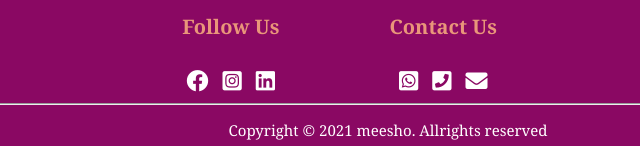
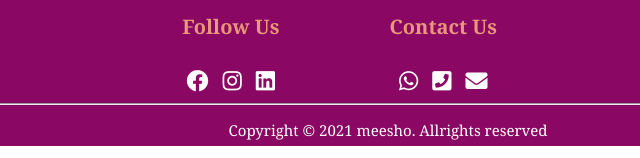
Before and after one commit to sr3255/Meghana, a plain HTML site: page services.html in a window 1280 px wide. Shown: the part 7268-7426 px from the top of the page, 252-892 px from the left. Drawn offline with Linux system fonts and the light colour scheme.

Commit message:
Update services.html

```diff
--- a/services.html
+++ b/services.html
@@ -359,12 +359,12 @@
                     <div class="social">
                       <h3>Follow Us</h3>
                       <a href="https://m.facebook.com/meeshosupply/" target="_blank"><i class="fab fa-facebook" aria-hidden="true"></i></a>
-                  <a href="https://www.instagram.com/meeshoapp/?hl=en" target="_blank"><i class="fab fa-instagram-square"  aria-hidden ="true"></i></a>
-                  <a href="https://in.linkedin.com/company/meesho" target="_blank"><i class="fab fa-linkedin" aria-hidden="true"></i></a>
+                   <a href="https://www.instagram.com/meeshoapp/?hl=en" target="_blank"><i class="fab fa-instagram" aria-hidden ="true"></i></a>
+                   <a href="https://in.linkedin.com/company/meesho" target="_blank"><i class="fab fa-linkedin" aria-hidden="true"></i></a>
                 </div>
                 <div class="contact">
                   <h3>Contact Us</h3>
-                  <a href=""><i class="fab fa-whatsapp-square" aria-hidden ="true"></i></a>
+                  <a href=""><i class="fab fa-whatsapp" aria-hidden ="true"></i></a>
                       <a href="tel:+9108061799600"><i class="fa fa-phone-square" aria-hidden="true"></i></a>
                       <a href="mailto:help@meesho.com"><i class="fa fa-envelope" aria-hidden="true"></i></a>
                     </div>
```
